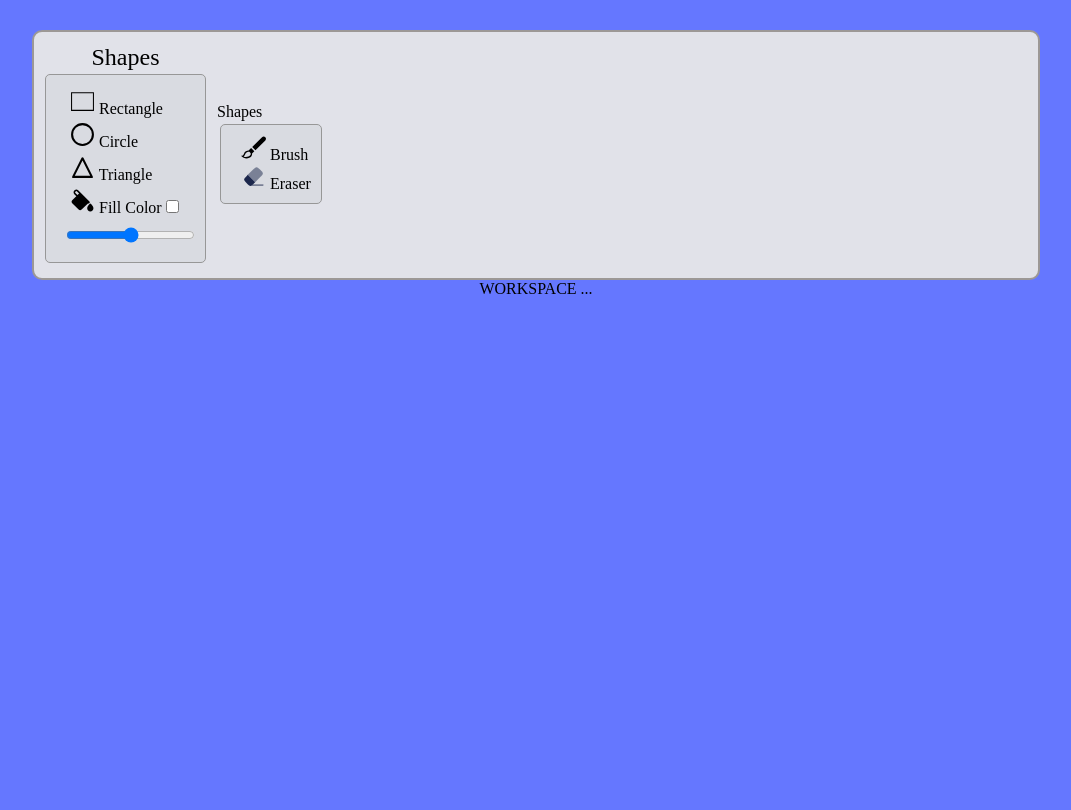
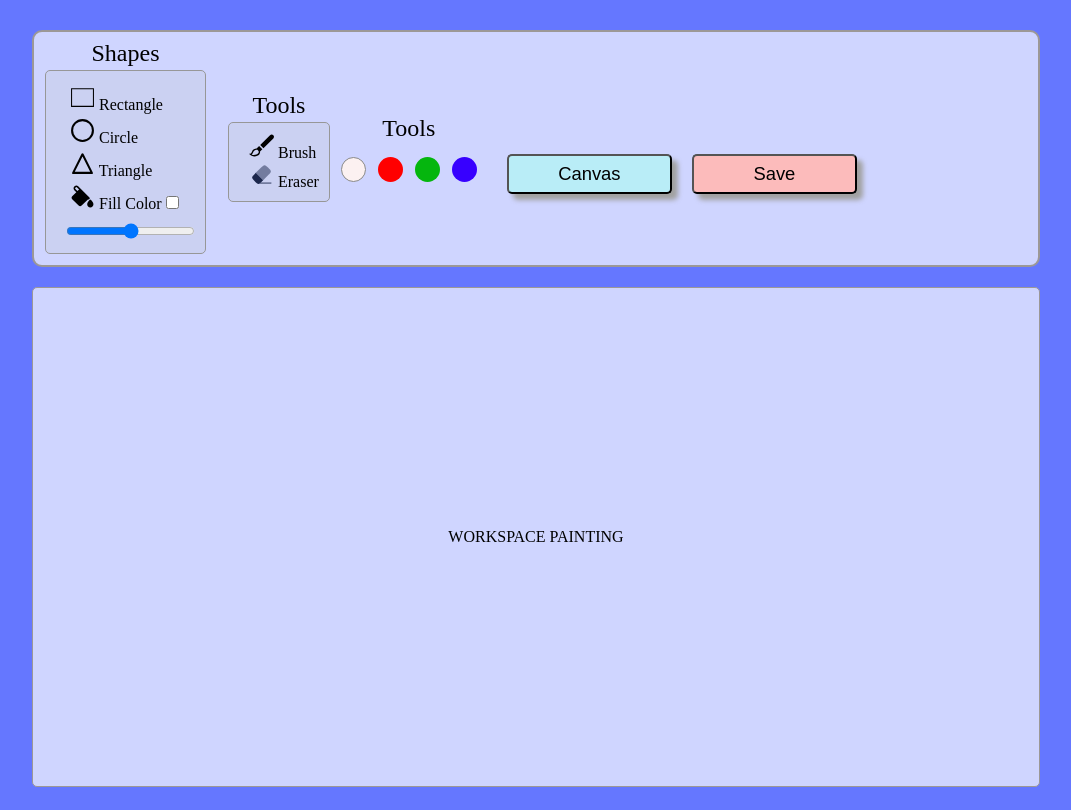
Before and after one commit to mostafa1350/PaintingWorkSpace, a plain HTML site: page index.html in a window 1280 px wide. Shown: the whole page, without its empty margins (104-1175 px from the left). Drawn offline with Linux system fonts and the light colour scheme.

Commit message:
Complete designing ...
Complete designing ...

```diff
--- a/index.html
+++ b/index.html
@@ -11,6 +11,9 @@
 <body>
     <div class="paintWorkSpace">
         <div class="toolsWorkSpace">
+
+            <!-- ============================ -->
+
             <div class="divShapes">
                 <div class="divLblShape">
                     <label for="" class="lblShapes">Shapes</label>
@@ -45,7 +48,7 @@
 
             <div class="divTools">
                 <div class="divLblTools">
-                    <label for="" class="lblTools">Shapes</label>
+                    <label for="" class="lblTools">Tools</label>
                 </div>
 
                 <div class="divUlTools">
@@ -61,9 +64,35 @@
                     </ul>
                 </div>
             </div>
+
+            <!-- ============================ -->
+
+            <div class="divColors">
+                <div class="divLblColors">
+                    <label for="" class="lblColors">Tools</label>
+                </div>
+                <div class="divUlColors">
+                    <ul class="ulColors">
+                        <li class="liColors"></li>
+                        <li class="liColors"></li>
+                        <li class="liColors"></li>
+                        <li class="liColors"></li>
+                    </ul>
+                </div>
+            </div>
+            <!-- ============================ -->
+
+            <div class="divButtons">
+                <button class="btnCanvas">Canvas</button>
+                <button class="btnSave">Save</button>
+            </div>
+
+            <!-- ============================ -->
+
+
         </div>
-        <div class="workSpace">
-            WORKSPACE ...
+        <div class="divWorkSpace">
+            WORKSPACE PAINTING
         </div>
 
     </div>
--- a/styles/myStyle.css
+++ b/styles/myStyle.css
@@ -18,13 +18,13 @@ body{
     display:flex;
     margin-top:20px;
     width:80%;
-    height:250px;
+    height:35%;
     flex-direction:row;
     justify-content:left;
     align-items:center;
     border:2px solid rgb(156, 152, 150);
     border-radius:10px;
-    background:rgb(225, 226, 233);
+    background:rgb(207, 213, 255);
 }
 .divShapes{
     display:flex;
@@ -55,8 +55,21 @@ body{
     font:curior;
     font-size:1.5rem;
 }
+.divShapes .ulShapes{
+    list-style:none;
+    padding:10px;
+    margin-left:10px;
+}
 
 /* ======================================= */
+.divTools{
+    display:flex;
+    flex-direction:column;
+    justify-content:top;
+    align-items:center;
+    height:90%;
+    margin:8px;
+}
 .divUlTools{
     background:rgba(184, 189, 189, 0.2);
     border:1px solid rgb(151, 151, 151);
@@ -64,17 +77,99 @@ body{
     margin:3px;
     height:90%;
 }
-
-.divShapes .ulShapes{
+.divUlTools .ulTools{
     list-style:none;
     padding:10px;
     margin-left:10px;
 }
+.divLblTools .lblTools{
+    font:curior;
+    font-size:1.5rem;
+}
+/* ======================================= */
+.divLblColors{
+    display:flex;
+    justify-content:center;
+    align-items:center;
+    font-size:1.5rem;
+}
+.ulColors{
+    display:flex;
+    flex-direction:row;
+    /* justify-content:space-between; */
+    gap:12px;
+    list-style:none;
+}
+.liColors{
+    background: #ff0000;
+    width:25px;
+    height:25px;
+    border-radius:50%;
+    margin-top:15px;
+}
+.liColors:nth-child(1){
+    background:rgb(252, 241, 241);
+    border:1px solid #898989;
+}
+.liColors:nth-child(2){
+    background:rgb(255, 0, 0);
+}
+.liColors:nth-child(3){
+    background:rgb(5, 182, 14);
+}
+.liColors:nth-child(4){
+    background:rgb(55, 0, 255);
+}
 
+/* ===================================== */
 
+.divButtons{
+    display:flex;
+    height:30px;
+    width:350px;
+    margin-left:30px;
+    justify-content:center;
+    align-items:center;
+    gap:20px;
+}
+.btnCanvas{
+    width:200px;
+    font-size:1.15rem;
+    height:40px;
+    background:rgb(185, 237, 247);
+    box-shadow:6px 6px 5px #a1a1a1;
+    border-radius:5px;
+    margin-top:50px;
+}
+.btnSave{
+    width:200px;
+    font-size:1.15rem;
+    height:40px;
+    background:rgb(252, 187, 187);
+    box-shadow:6px 6px 5px #a1a1a1;
+    border-radius:5px;
+    margin-top:50px;
+}
+.btnCanvas:hover{
+    background:rgb(235, 248, 190);
+    cursor:pointer;
+}
+.btnSave:hover{
+    background:rgb(250, 206, 148);
+    cursor:pointer;
+}
 
-.ulTools{
-    list-style:none;
-    padding:10px;
-    margin-left:10px;
+/* ======================================= */
+
+.divWorkSpace{
+    display:flex;
+    margin-top:20px;
+    width:80%;
+    height:500px;
+    flex-direction:row;
+    justify-content:center;
+    align-items:center;
+    border:1px solid rgb(156, 152, 150);
+    border-radius:5px;
+    background:rgb(207, 213, 255);
 }
```
